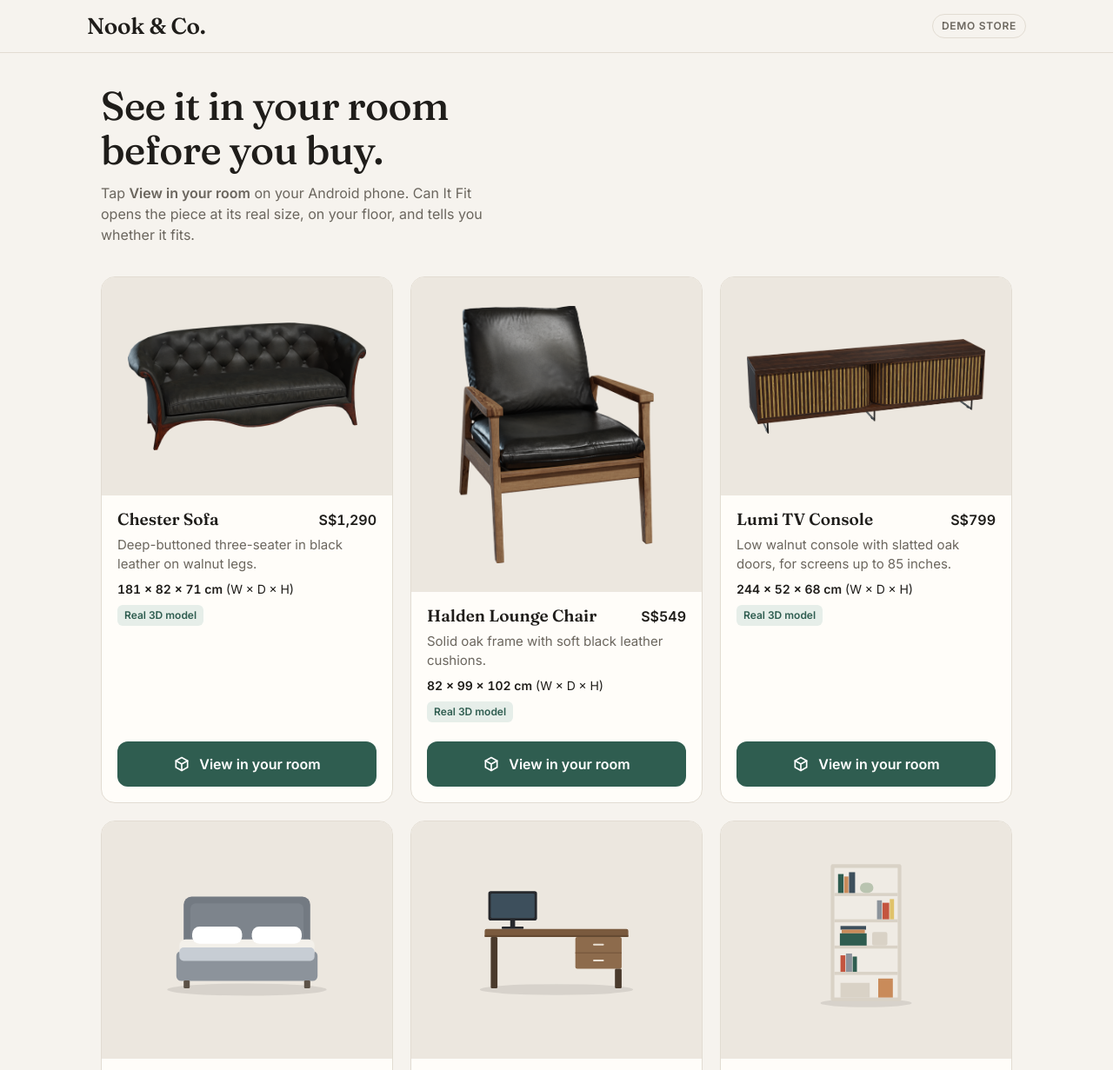
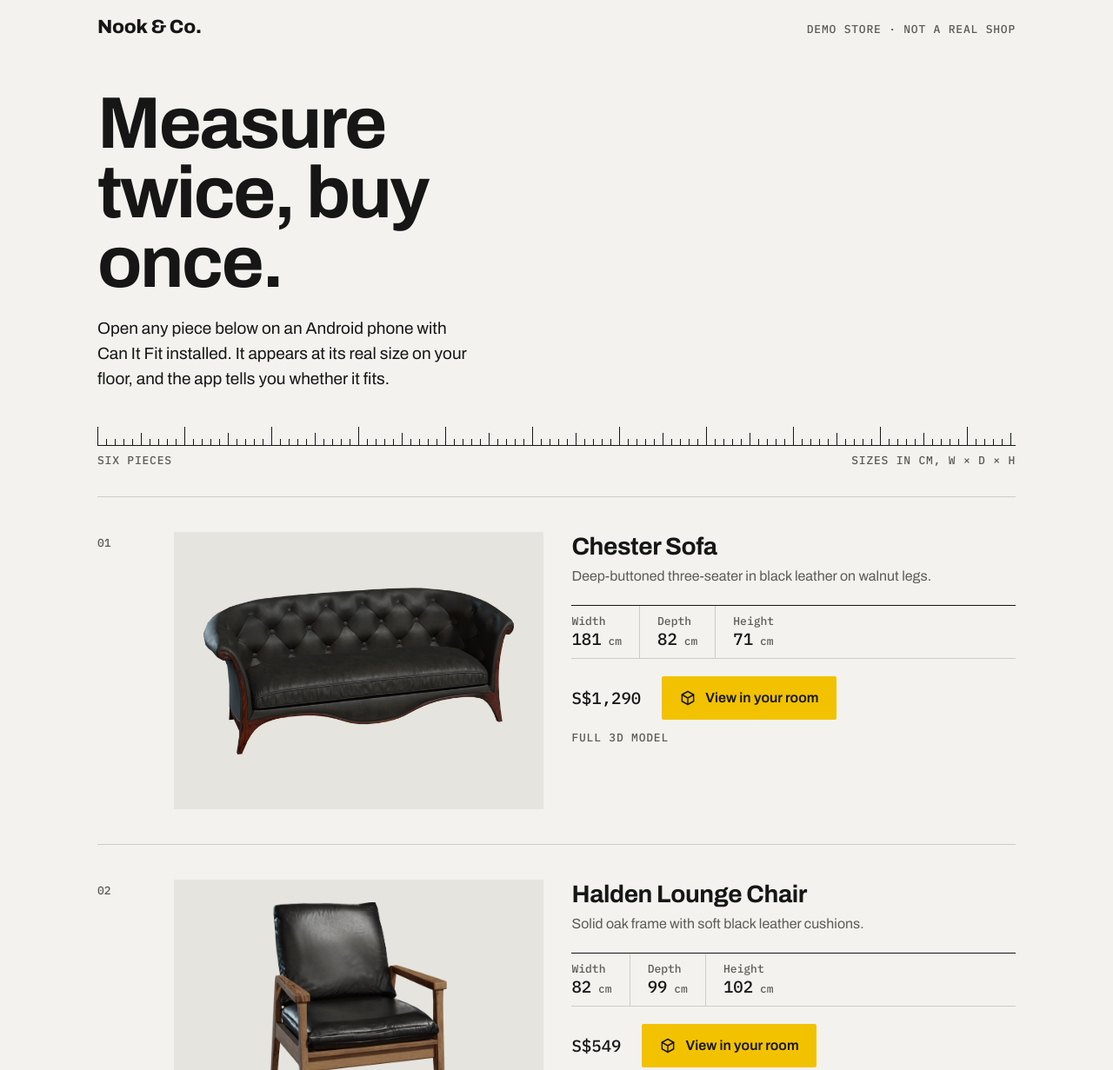
Before and after one commit to blacknif/canitfit-shop, a plain HTML site: page index.html in a window 1280 px wide. Shown: the top 1231 px of the page at 87% size. Drawn offline with Linux system fonts and the light colour scheme.

Commit message:
Redesign shop page
One accent colour (tape-measure yellow) on paper and ink, Archivo with
IBM Plex Mono for sizes and prices, numbered product rows divided by
rules instead of cards, a single outline icon set, and plainer copy.

```diff
--- a/index.html
+++ b/index.html
@@ -3,125 +3,180 @@
 <head>
   <meta charset="utf-8">
   <meta name="viewport" content="width=device-width, initial-scale=1">
-  <title>Nook &amp; Co. (demo store)</title>
+  <title>Nook &amp; Co. · Demo store</title>
   <meta name="description" content="Demo furniture store for the Can It Fit AR app. Not a real shop.">
   <link rel="preconnect" href="https://fonts.googleapis.com">
   <link rel="preconnect" href="https://fonts.gstatic.com" crossorigin>
-  <link href="https://fonts.googleapis.com/css2?family=Fraunces:opsz,wght@9..144,500;9..144,600&family=Inter:wght@400;500;600&display=swap" rel="stylesheet">
+  <link href="https://fonts.googleapis.com/css2?family=Archivo:wdth,wght@100..125,400..800&family=IBM+Plex+Mono:wght@400;500&display=swap" rel="stylesheet">
   <style>
+    /* Palette: paper, ink and one accent (tape-measure yellow), used only for things you can tap. */
     :root {
-      --bg: #f6f3ee;
-      --card: #fffdf9;
-      --photo: #ece7df;
-      --ink: #1f1d1a;
-      --muted: #6b665e;
-      --line: #e2dcd2;
-      --accent: #2f5d50;
-      --accent-ink: #ffffff;
-      --tag: #e6eee9;
-      --tag-ink: #2f5d50;
+      --paper: #f3f2ef;
+      --plate: #e6e4de;
+      --ink: #161616;
+      --muted: #5e5b55;
+      --rule: #cfccc5;
+      --accent: #f2c200;
+      --on-accent: #161616;
+
+      /* Type scale (1.25 to 1.6 steps) */
+      --t-small: 0.8125rem;  /* 13px: labels, footer */
+      --t-body: 1rem;        /* 16px */
+      --t-lead: 1.1875rem;   /* 19px */
+      --t-name: 1.75rem;     /* 28px: product names */
+      --t-hero: clamp(2.75rem, 10vw, 5.25rem);
+
+      --sans: Archivo, "Helvetica Neue", Arial, sans-serif;
+      --mono: "IBM Plex Mono", ui-monospace, Consolas, monospace;
     }
     @media (prefers-color-scheme: dark) {
       :root {
-        --bg: #151412;
-        --card: #1f1d1a;
-        --photo: #2a2723;
-        --ink: #eeeae3;
-        --muted: #a59f95;
-        --line: #34302b;
-        --accent: #7fc4ab;
-        --accent-ink: #10211b;
-        --tag: #23332d;
-        --tag-ink: #9fd6c1;
+        --paper: #121212;
+        --plate: #1e1e1d;
+        --ink: #ecebe8;
+        --muted: #a29f99;
+        --rule: #353431;
       }
     }
+
     * { box-sizing: border-box; }
     body {
       margin: 0;
-      background: var(--bg);
+      background: var(--paper);
       color: var(--ink);
-      font: 400 16px/1.5 Inter, system-ui, -apple-system, "Segoe UI", Roboto, sans-serif;
+      font: 400 var(--t-body)/1.55 var(--sans);
+      -webkit-font-smoothing: antialiased;
     }
-    .wrap { max-width: 1080px; margin: 0 auto; padding: 0 16px; }
-    header { border-bottom: 1px solid var(--line); }
-    .bar { display: flex; align-items: center; justify-content: space-between; gap: 12px; padding: 16px 0; }
-    .logo { font: 600 26px/1 Fraunces, Georgia, serif; letter-spacing: -0.01em; }
-    .badge {
-      font-size: 12px; font-weight: 600; text-transform: uppercase; letter-spacing: 0.06em;
-      color: var(--muted); border: 1px solid var(--line); border-radius: 999px; padding: 4px 10px; white-space: nowrap;
+    a { color: inherit; }
+    .wrap { max-width: 1120px; margin: 0 auto; padding: 0 16px; }
+    @media (min-width: 720px) { .wrap { padding: 0 32px; } }
+
+    .label {
+      font: 500 var(--t-small)/1.4 var(--mono);
+      text-transform: uppercase;
+      letter-spacing: 0.06em;
+      color: var(--muted);
     }
-    .hero { padding: 36px 0 20px; }
-    .hero h1 { font: 500 clamp(30px, 6vw, 46px)/1.1 Fraunces, Georgia, serif; margin: 0 0 12px; letter-spacing: -0.015em; max-width: 16ch; }
-    .hero p { margin: 0; color: var(--muted); max-width: 46ch; }
-    .grid { display: grid; grid-template-columns: repeat(auto-fill, minmax(290px, 1fr)); gap: 20px; padding: 16px 0 48px; }
-    .card {
-      background: var(--card); border: 1px solid var(--line); border-radius: 16px; overflow: hidden;
-      display: flex; flex-direction: column; scroll-margin-top: 16px;
+
+    /* Header */
+    header .wrap { display: flex; flex-wrap: wrap; align-items: baseline; justify-content: space-between; gap: 6px 16px; padding-top: 20px; padding-bottom: 20px; }
+    .wordmark { font: 800 1.375rem/1 var(--sans); font-stretch: 125%; letter-spacing: -0.01em; }
+
+    /* Hero, ending in a ruler */
+    .hero { padding: 40px 0 0; }
+    .hero h1 {
+      margin: 0 0 20px;
+      font: 700 var(--t-hero)/0.95 var(--sans);
+      font-stretch: 125%;
+      letter-spacing: -0.03em;
+      max-width: 11ch;
     }
-    .card:target { outline: 3px solid var(--accent); outline-offset: 2px; }
-    .photo { background: var(--photo); aspect-ratio: 4 / 3; display: grid; place-items: center; }
-    .photo img { width: 82%; height: 82%; object-fit: contain; }
-    .body { padding: 16px 18px 18px; display: flex; flex-direction: column; gap: 6px; flex: 1; }
-    .top { display: flex; justify-content: space-between; align-items: baseline; gap: 12px; }
-    .name { font: 600 19px/1.25 Fraunces, Georgia, serif; margin: 0; }
-    .price { font-weight: 600; white-space: nowrap; font-variant-numeric: tabular-nums; }
-    .desc { color: var(--muted); margin: 0; font-size: 15px; }
-    .size { font-size: 14px; font-variant-numeric: tabular-nums; }
-    .size b { font-weight: 600; }
-    .tag {
-      align-self: flex-start; font-size: 12px; font-weight: 600; color: var(--tag-ink); background: var(--tag);
-      border-radius: 6px; padding: 3px 8px; margin-top: 2px;
+    .hero p { margin: 0; font-size: var(--t-lead); max-width: 40ch; }
+    .ruler {
+      height: 22px;
+      margin-top: 40px;
+      border-bottom: 1px solid var(--ink);
+      background:
+        linear-gradient(to right, var(--ink) 1px, transparent 1px) bottom left / 100px 22px repeat-x,
+        linear-gradient(to right, var(--ink) 1px, transparent 1px) bottom left / 50px 14px repeat-x,
+        linear-gradient(to right, var(--ink) 1px, transparent 1px) bottom left / 10px 7px repeat-x;
     }
+    .ruler-note { display: flex; justify-content: space-between; padding-top: 8px; }
+
+    /* Products: numbered rows divided by rules */
+    .list { list-style: none; margin: 32px 0 0; padding: 0; }
+    .item {
+      display: grid;
+      grid-template-columns: 1fr;
+      gap: 16px;
+      padding: 28px 0 36px;
+      border-top: 1px solid var(--rule);
+      scroll-margin-top: 16px;
+    }
+    .item:target { box-shadow: inset 4px 0 0 var(--accent); padding-left: 16px; }
+    .index { font: 500 var(--t-small)/1 var(--mono); color: var(--muted); }
+    .item > * { min-width: 0; }
+    /* The backdrop keeps its 4:3 shape whatever the picture's size; the picture fits inside it. */
+    .plate { position: relative; margin: 0; background: var(--plate); aspect-ratio: 4 / 3; }
+    .plate img { position: absolute; inset: 0; margin: auto; width: 84%; height: 84%; object-fit: contain; }
+    .name { margin: 0 0 6px; font: 700 var(--t-name)/1.1 var(--sans); font-stretch: 112%; letter-spacing: -0.015em; }
+    .desc { margin: 0 0 20px; color: var(--muted); max-width: 46ch; }
+
+    .spec { display: flex; flex-wrap: wrap; margin: 0 0 20px; border-top: 1px solid var(--ink); border-bottom: 1px solid var(--rule); }
+    .spec div { padding: 10px 20px 10px 0; margin-right: 20px; border-right: 1px solid var(--rule); }
+    .spec div:last-child { border-right: 0; }
+    .spec dt { font: 500 var(--t-small)/1.2 var(--mono); color: var(--muted); }
+    .spec dd { margin: 2px 0 0; font: 500 var(--t-lead)/1.2 var(--mono); }
+    .spec dd span { font-size: var(--t-small); color: var(--muted); }
+
+    .buy { display: flex; flex-wrap: wrap; align-items: center; gap: 12px 24px; }
+    .price { font: 500 var(--t-lead)/1 var(--mono); }
+    .kind { flex-basis: 100%; }
     .view {
-      margin-top: auto; display: flex; align-items: center; justify-content: center; gap: 10px;
-      background: var(--accent); color: var(--accent-ink); text-decoration: none; font-weight: 600;
-      border-radius: 12px; padding: 14px 16px; min-height: 48px;
+      display: inline-flex; align-items: center; gap: 10px;
+      background: var(--accent); color: var(--on-accent);
+      font: 600 var(--t-body)/1 var(--sans); font-stretch: 110%;
+      text-decoration: none; padding: 15px 20px; min-height: 48px; border-radius: 2px;
     }
-    .view svg { width: 20px; height: 20px; flex: none; }
-    .view:focus-visible { outline: 3px solid var(--ink); outline-offset: 2px; }
-    .spacer { height: 10px; }
-    .info { border-top: 1px solid var(--line); padding: 28px 0; display: grid; gap: 20px; grid-template-columns: repeat(auto-fit, minmax(260px, 1fr)); }
-    .info h2 { font: 600 18px/1.3 Fraunces, Georgia, serif; margin: 0 0 6px; }
-    .info p { margin: 0; color: var(--muted); font-size: 15px; }
-    footer { border-top: 1px solid var(--line); padding: 20px 0 32px; color: var(--muted); font-size: 13px; }
-    footer a { color: inherit; }
-    .error { color: var(--muted); padding: 24px 0; }
+    .view:hover { filter: brightness(0.95); }
+    .view:focus-visible { outline: 2px solid var(--ink); outline-offset: 3px; }
+    .icon { width: 20px; height: 20px; flex: none; fill: none; stroke: currentColor; stroke-width: 1.75; stroke-linecap: round; stroke-linejoin: round; }
+
+    @media (min-width: 720px) {
+      .item { grid-template-columns: 56px minmax(0, 5fr) minmax(0, 6fr); gap: 32px; padding: 40px 0; }
+      .index { padding-top: 6px; }
+      .detail { padding-top: 2px; }
+    }
+
+    /* Notes and footer */
+    .notes { display: grid; gap: 28px; padding: 36px 0 48px; border-top: 1px solid var(--ink); }
+    @media (min-width: 720px) { .notes { grid-template-columns: 1fr 1fr; gap: 48px; } }
+    .notes h2 { margin: 0 0 8px; font: 700 var(--t-lead)/1.3 var(--sans); font-stretch: 112%; }
+    .notes p { margin: 0; color: var(--muted); max-width: 52ch; }
+    footer { border-top: 1px solid var(--rule); padding: 20px 0 40px; }
+    footer p { margin: 0; max-width: 72ch; }
+    .status { padding: 32px 0; color: var(--muted); }
   </style>
 </head>
 <body>
+  <svg width="0" height="0" style="position:absolute" aria-hidden="true">
+    <symbol id="i-room" viewBox="0 0 24 24"><path d="M12 3 4 7.5v9L12 21l8-4.5v-9L12 3Z"/><path d="m4 7.5 8 4.5 8-4.5M12 12v9"/></symbol>
+  </svg>
+
   <header>
-    <div class="wrap bar">
-      <div class="logo">Nook &amp; Co.</div>
-      <div class="badge">Demo store</div>
+    <div class="wrap">
+      <span class="wordmark">Nook &amp; Co.</span>
+      <span class="label">Demo store · not a real shop</span>
     </div>
   </header>
 
   <main class="wrap">
     <section class="hero">
-      <h1>See it in your room before you buy.</h1>
-      <p>Tap <b>View in your room</b> on your Android phone. Can It Fit opens the piece at its real size, on your floor, and tells you whether it fits.</p>
+      <h1>Measure twice, buy once.</h1>
+      <p>Open any piece below on an Android phone with Can It Fit installed. It appears at its real size on your floor, and the app tells you whether it fits.</p>
+      <div class="ruler" aria-hidden="true"></div>
+      <div class="ruler-note label"><span>Six pieces</span><span>Sizes in cm, W × D × H</span></div>
     </section>
 
-    <section class="grid" id="products" aria-label="Products">
-      <p class="error" id="loading">Loading products…</p>
-    </section>
+    <ol class="list" id="products" aria-label="Products">
+      <li class="status" id="status">Loading the catalogue...</li>
+    </ol>
 
-    <section class="info" id="get-app">
+    <section class="notes" id="get-app">
       <div>
-        <h2>Nothing happened when I tapped?</h2>
-        <p>The button opens the Can It Fit app, so it only works on an Android phone that has the app installed. Install the APK first, then come back to this page.</p>
+        <h2>If the button does nothing</h2>
+        <p>It opens the Can It Fit app, so it only works on an Android phone that has the app installed. Install the APK, then come back to this page and tap it again.</p>
       </div>
       <div>
-        <h2>How sizes work</h2>
-        <p>Sizes are width × depth × height in centimetres, measured at the widest points. Pieces with a real 3D model look like the photo; the others are shaped from their size.</p>
+        <h2>About the sizes</h2>
+        <p>Every size is measured at the widest point. The sofa, lounge chair and TV console come with full 3D models. The bed, desk and bookshelf are built from their sizes, so they look plainer in the app but measure exactly the same.</p>
       </div>
     </section>
   </main>
 
   <footer>
     <div class="wrap">
-      Nook &amp; Co. is a demo store made for the Can It Fit app (a school project). It is not a real shop and nothing is for sale.
-      3D models and product photos of the sofa, lounge chair and TV console: <a href="https://polyhaven.com" rel="noopener">Poly Haven</a> (CC0).
+      <p class="label">Nook &amp; Co. is a demo store made for Can It Fit, a school project. Nothing here is for sale. Models and photos of the sofa, lounge chair and TV console: <a href="https://polyhaven.com" rel="noopener">Poly Haven</a> (CC0).</p>
     </div>
   </footer>
 
@@ -129,7 +184,7 @@
     const APP_PACKAGE = "com.jovanyeokaisheng.canitfit";
     const isAndroid = /Android/i.test(navigator.userAgent);
 
-    // On Android, an intent link opens the app directly, and falls back to the help section if it isn't installed.
+    // On Android an intent link opens the app directly, and falls back to the notes below if it isn't installed.
     function appLink(id) {
       const query = "id=" + encodeURIComponent(id);
       if (!isAndroid) return "canitfit://product?" + query;
@@ -138,8 +193,6 @@
         ";S.browser_fallback_url=" + encodeURIComponent(fallback) + ";end";
     }
 
-    const arIcon = '<svg viewBox="0 0 24 24" fill="none" stroke="currentColor" stroke-width="2" stroke-linecap="round" stroke-linejoin="round" aria-hidden="true"><path d="M12 3 4 7.5v9L12 21l8-4.5v-9L12 3Z"/><path d="m4 7.5 8 4.5 8-4.5M12 12v9"/></svg>';
-
     function el(tag, className, text) {
       const node = document.createElement(tag);
       if (className) node.className = className;
@@ -147,32 +200,39 @@
       return node;
     }
 
-    function card(product) {
-      const article = el("article", "card");
-      article.id = product.id;
+    function dimension(label, value) {
+      const cell = el("div");
+      const dd = el("dd", null, String(value));
+      dd.append(el("span", null, " cm"));
+      cell.append(el("dt", null, label), dd);
+      return cell;
+    }
 
-      const photo = el("div", "photo");
+    function row(product, number) {
+      const item = el("li", "item");
+      item.id = product.id;
+
+      const plate = el("figure", "plate");
       const img = el("img");
       img.src = product.image;
       img.alt = product.name;
       img.loading = "lazy";
-      photo.append(img);
+      plate.append(img);
 
-      const body = el("div", "body");
-      const top = el("div", "top");
-      top.append(el("h2", "name", product.name),
-                 el("div", "price", "S$" + product.priceSgd.toLocaleString("en-SG")));
-      const size = el("div", "size");
-      size.innerHTML = "<b>" + product.widthCm + " × " + product.depthCm + " × " + product.heightCm + " cm</b> (W × D × H)";
-      const tag = el("span", "tag", product.model ? "Real 3D model" : "Shaped from its size");
+      const detail = el("div", "detail");
+      const spec = el("dl", "spec");
+      spec.append(dimension("Width", product.widthCm), dimension("Depth", product.depthCm), dimension("Height", product.heightCm));
 
+      const buy = el("div", "buy");
       const view = el("a", "view");
       view.href = appLink(product.id);
-      view.innerHTML = arIcon + "<span>View in your room</span>";
+      view.innerHTML = '<svg class="icon" aria-hidden="true"><use href="#i-room"/></svg><span>View in your room</span>';
+      buy.append(el("span", "price", "S$" + product.priceSgd.toLocaleString("en-SG")), view,
+                 el("span", "kind label", product.model ? "Full 3D model" : "Built from its size"));
 
-      body.append(top, el("p", "desc", product.description), size, tag, el("div", "spacer"), view);
-      article.append(photo, body);
-      return article;
+      detail.append(el("h2", "name", product.name), el("p", "desc", product.description), spec, buy);
+      item.append(el("div", "index", String(number).padStart(2, "0")), plate, detail);
+      return item;
     }
 
     fetch("products.json", { cache: "no-cache" })
@@ -181,12 +241,11 @@
         return response.json();
       })
       .then(data => {
-        const grid = document.getElementById("products");
-        grid.replaceChildren(...data.products.map(card));
+        document.getElementById("products").replaceChildren(...data.products.map((p, i) => row(p, i + 1)));
         if (location.hash) document.getElementById(location.hash.slice(1))?.scrollIntoView();
       })
       .catch(() => {
-        document.getElementById("loading").textContent = "Couldn't load the products. Please refresh the page.";
+        document.getElementById("status").textContent = "The catalogue didn't load. Refresh the page to try again.";
       });
   </script>
 </body>
```
Also changed, not shown: 1 other file.
